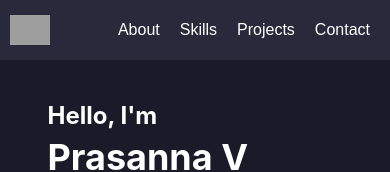
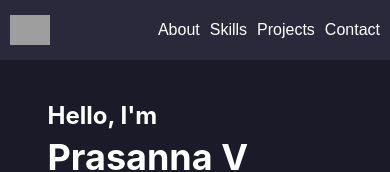
Before and after one commit to Harry-1081/Portfolio, a React (Create React App) app: page / in a window 390 px wide. Shown: the top 172 px of the page. Built offline with nearby package versions, Linux system fonts and the light colour scheme; grey boxes are pictures that could not be loaded.

Commit message:
Final commit

```diff
--- a/src/Components/Footer.jsx
+++ b/src/Components/Footer.jsx
@@ -22,7 +22,7 @@ export const Footer = () => {
 
             <div className="text-center">
                 <span className="text-[1.4rem] font-semibold text-[#afd9ab]">Want to Collaborate ?<br/></span>
-                <a href="mailto:cseskct153prasanna.v@gmail.com" className=" underline text-[1.3rem] pt-[10px]">cseskct153prasanna.v@gmail.com</a>
+                <a href="mailto:cseskct153prasanna.v@gmail.com" className=" underline text-[1.2rem] pt-[10px]">cseskct153prasanna.v@gmail.com</a>
             </div>
 
             <div className="text-center">
--- a/src/Components/Navbar.jsx
+++ b/src/Components/Navbar.jsx
@@ -14,10 +14,10 @@ export const Navbar = () => {
 
 
             <div className="flex items-center ml-auto">
-                <p className="text-[1.5rem] lg:text-[1rem] font-poppins pl-[10px] pr-[10px] cursor-pointer" onClick={scrollToAbout}>About</p>
-                <p className="text-[1.5rem] lg:text-[1rem] font-poppins pl-[10px] pr-[10px] cursor-pointer" onClick={scrollToSkills}>Skills</p>
-                <p className="text-[1.5rem] lg:text-[1rem] font-poppins pl-[10px] pr-[10px] cursor-pointer" onClick={scrollToProjects}>Projects</p>
-                <p className="text-[1.5rem] lg:text-[1rem] font-poppins pl-[10px] pr-[20px] cursor-pointer" onClick={scrollToFooter}>Contact</p>
+                <p className="text-[1.5rem] lg:text-[1rem] font-poppins xl:pl-[10px] pr-[10px] cursor-pointer" onClick={scrollToAbout}>About</p>
+                <p className="text-[1.5rem] lg:text-[1rem] font-poppins xl:pl-[10px] pr-[10px] cursor-pointer" onClick={scrollToSkills}>Skills</p>
+                <p className="text-[1.5rem] lg:text-[1rem] font-poppins xl:pl-[10px] pr-[10px] cursor-pointer" onClick={scrollToProjects}>Projects</p>
+                <p className="text-[1.5rem] lg:text-[1rem] font-poppins xl:pl-[10px] pr-[20px] lg:pr-[10px] cursor-pointer" onClick={scrollToFooter}>Contact</p>
             </div>
 
         </div>
```
